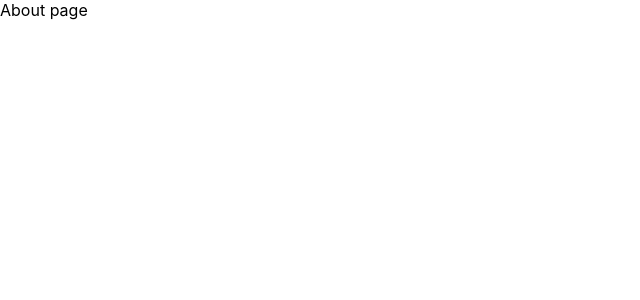
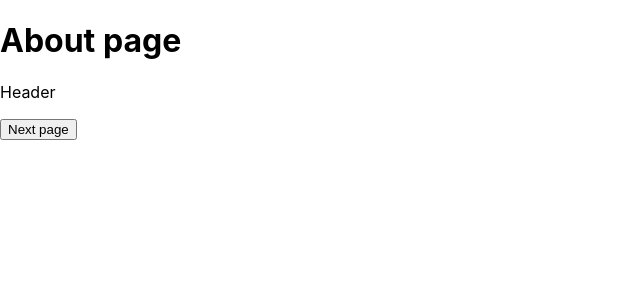
Before and after one commit to SimpleCray/StarterNextJS, a Next.js app: page /about in a window 1280 px wide. Shown: the top 300 px of the page, without its empty margins (0-640 px from the left). Built offline with nearby package versions, Linux system fonts and the light colour scheme.

Commit message:
data fetching on client site

```diff
--- /dev/null
+++ b/components/common/header.tsx
@@ -0,0 +1,8 @@
+import * as React from 'react';
+
+export interface IHeaderProps {}
+
+export default function Header(props: IHeaderProps) {
+	console.log('render header');
+	return <div>Header</div>;
+}
--- a/pages/about.tsx
+++ b/pages/about.tsx
@@ -1,9 +1,61 @@
-import React from 'react';
+import React, { useEffect, useState } from 'react';
+import dynamic from 'next/dynamic';
+import Header from '@components/common/header';
+import { useRouter } from 'next/router';
+import { GetStaticProps, GetStaticPropsContext } from 'next';
 
-export interface AboutPageProps {
+export interface AboutPageProps {}
 
+// const Header = dynamic(() => import('@components/common/header'), { ssr: false })
+
+export default function AboutPage(props: AboutPageProps) {
+	const router = useRouter();
+	const [postList, setPostList] = useState([]);
+	const page = router.query?.page;
+
+	useEffect(() => {
+		if (!page) return;
+		(async () => {
+			const response = await fetch(`https://js-post-api.herokuapp.com/api/posts?_page=${page}`);
+			const data = await response.json();
+			setPostList(data.data);
+		})();
+	}, [page]);
+
+	const handleNextClick = () => {
+		router.push(
+			{
+				pathname: '/about',
+				query: {
+					page: (Number(router.query?.page) || 1) + 1,
+				},
+			},
+			undefined,
+			{ shallow: true }
+		);
+	};
+
+	return (
+		<div>
+			<h1>About page</h1>
+			<Header />
+			<ul>
+				{postList.map((post: any) => (
+					<li key={post.id}>{post.title}</li>
+				))}
+			</ul>
+			<button onClick={handleNextClick}>Next page</button>
+		</div>
+	);
 }
 
-export default function AboutPage(props: AboutPageProps) {
-	return <div>About page</div>;
-}
+export const getStaticProps: GetStaticProps<AboutPageProps> = async (
+	context: GetStaticPropsContext
+) => {
+	// Run on server at build time
+	console.log('[about page] Get static props');
+
+	return {
+		props: {},
+	};
+};
```
Also changed, not shown: tsconfig.json (+7 -1 lines).
